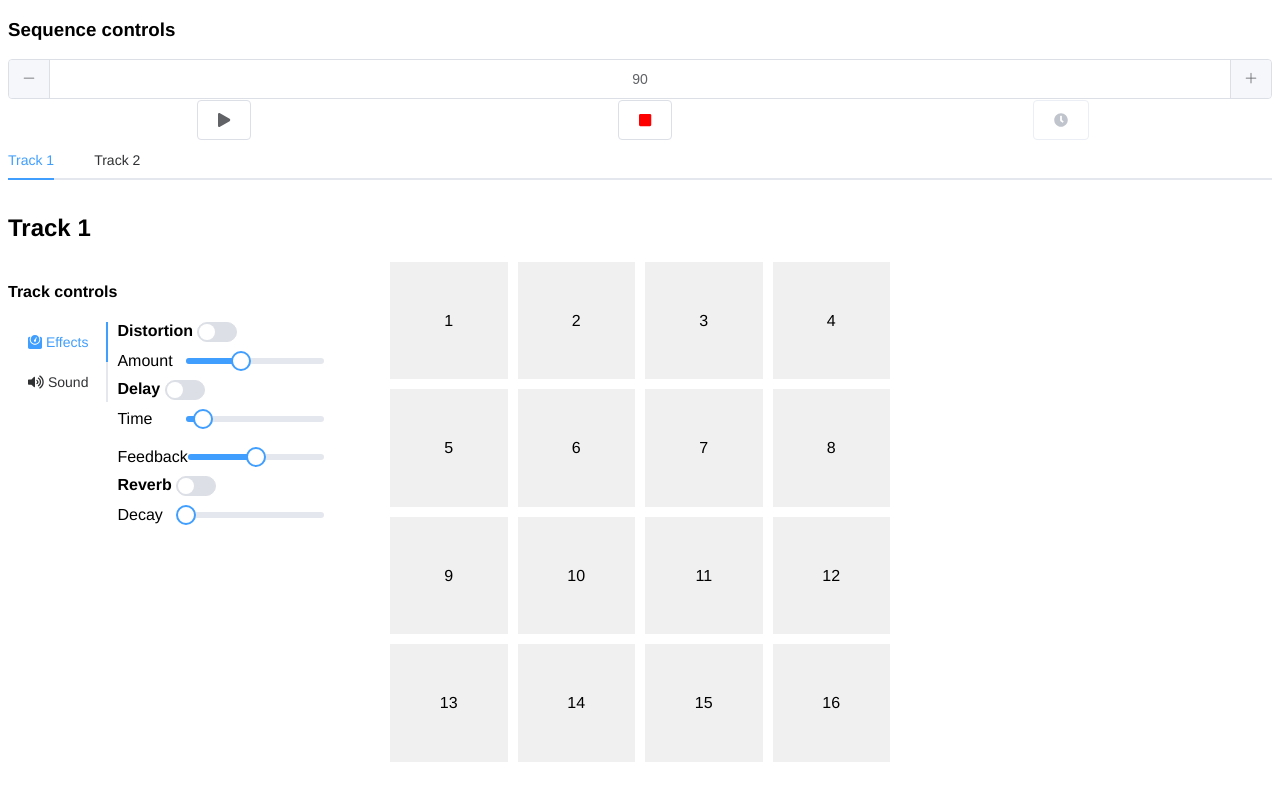
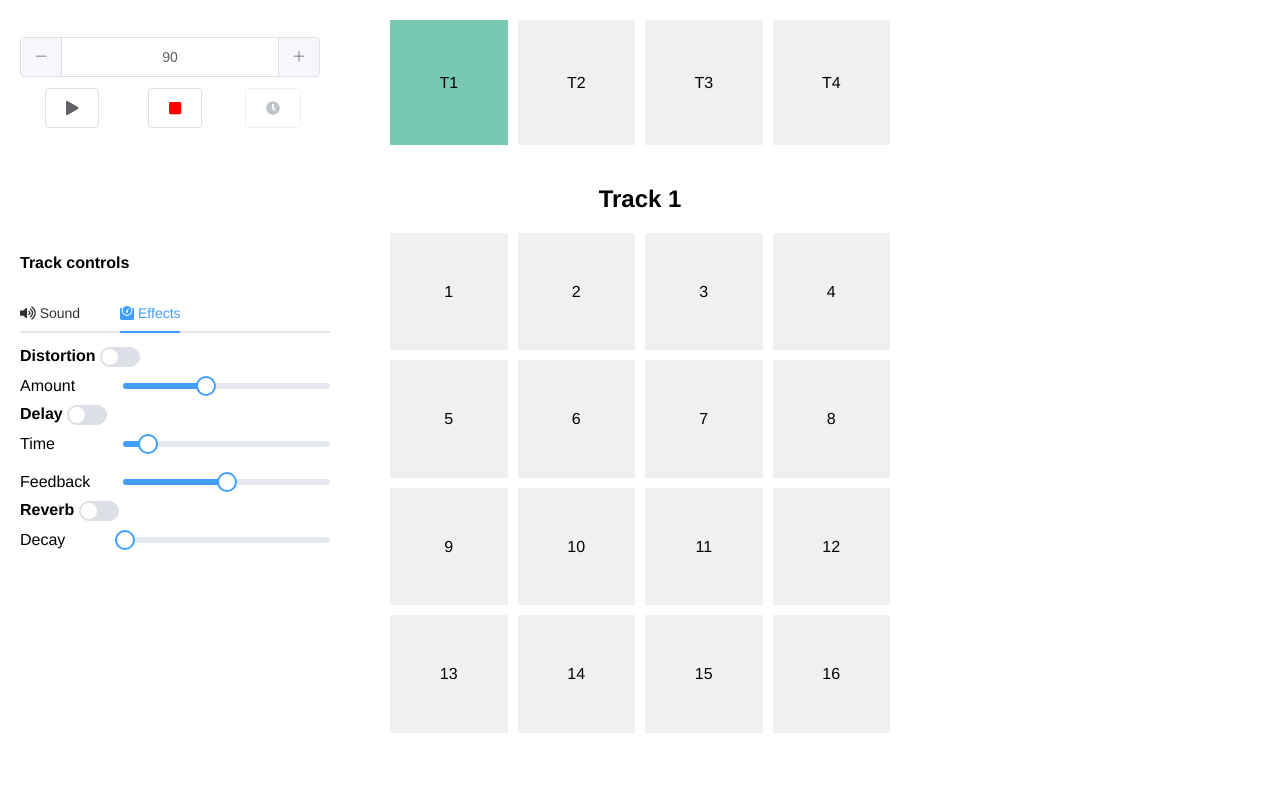
Before and after one commit to Mo0812/sequencer, a Vue app: page / in a window 1280 px wide. Built offline with nearby package versions, Linux system fonts and the light colour scheme.

Commit message:
styled tracks and sequencer part

```diff
--- a/src/App.vue
+++ b/src/App.vue
@@ -6,6 +6,8 @@
 
 <style lang="scss">
 body {
+    margin: 20px;
+
     font-family: "Helvetica Neue", Helvetica, "PingFang SC", "Hiragino Sans GB",
         "Microsoft YaHei", "微软雅黑", Arial, sans-serif;
 }
--- a/src/views/Sequencer/Sequencer.scss
+++ b/src/views/Sequencer/Sequencer.scss
@@ -1,8 +1,22 @@
 .sequencer {
-    .sequence-controls {
+    display: grid;
+    grid-template: auto 1fr / 1fr 2fr 1fr;
+
+    gap: 20px;
+
+    .sequencer-controls {
+        grid-row: 1 / 2;
+        grid-column: 1 / 2;
+
+        align-self: center;
+
+        justify-content: center;
+
         .play-controls {
             display: grid;
             grid-template: 1fr 1fr / repeat(3, 1fr);
+
+            gap: 10px;
 
             .bpm {
                 grid-row: 1 / 1;
@@ -35,4 +49,57 @@
             }
         }
     }
+
+    .sequencer-track-controls {
+        grid-row: 1 / 2;
+        grid-column: 2 / 3;
+
+        width: 500px;
+        height: 250px;
+
+        display: grid;
+        grid-template: repeat(2, 1fr) / repeat(4, 1fr);
+        gap: 10px;
+
+        margin: 0 auto;
+
+        .track {
+            cursor: pointer;
+
+            background-color: #f0f0f0;
+            padding: 10px;
+
+            display: flex;
+            justify-content: center;
+            align-items: center;
+
+            position: relative;
+
+            &:hover {
+                background-color: #e5e5e5;
+
+                & > .settings {
+                    display: block;
+                }
+            }
+
+            &:active,
+            &.active {
+                background-color: rgb(120, 201, 177);
+            }
+        }
+    }
+
+    .sequencer-tracks {
+        grid-row: 2 / 3;
+        grid-column: 1 / 4;
+
+        .sequencer-track {
+            display: none;
+
+            &.active {
+                display: block;
+            }
+        }
+    }
 }
--- a/src/views/Sequencer/Sequencer.vue
+++ b/src/views/Sequencer/Sequencer.vue
@@ -1,7 +1,6 @@
 <template>
     <div class="sequencer">
-        <section class="sequence-controls">
-            <h3>Sequence controls</h3>
+        <section class="sequencer-controls">
             <div class="play-controls">
                 <el-input-number class="bpm" v-model="bpm" />
                 <el-button class="tap" :disabled="true">
@@ -23,14 +22,27 @@
                 </el-button>
             </div>
         </section>
-        <el-tabs v-model="activeTab">
-            <el-tab-pane label="Track 1" name="track1">
-                <Track trackIndex="1" />
-            </el-tab-pane>
-            <el-tab-pane label="Track 2" name="track2">
-                <Track trackIndex="2" />
-            </el-tab-pane>
-        </el-tabs>
+        <section class="sequencer-track-controls" :style="trackStyle">
+            <div
+                class="track"
+                :class="trackIndex == activeTrack ? 'active' : ''"
+                v-for="trackIndex in tracks"
+                :key="trackIndex"
+                @click="setActiveTrack(trackIndex)"
+            >
+                T{{ trackIndex }}
+            </div>
+        </section>
+        <section class="sequencer-tracks">
+            <div
+                class="sequencer-track"
+                :class="trackIndex == activeTrack ? 'active' : ''"
+                v-for="trackIndex in tracks"
+                :key="trackIndex"
+            >
+                <Track :trackIndex="trackIndex" />
+            </div>
+        </section>
     </div>
 </template>
 
@@ -46,7 +58,8 @@ export default {
     name: "Sequencer",
     data() {
         return {
-            activeTab: "track1",
+            activeTrack: 1,
+            tracks: 4,
         };
     },
     components: {
@@ -65,6 +78,13 @@ export default {
                 this.$store.commit("SET_BPM", value);
             },
         },
+        trackStyle() {
+            const rows = this.tracks / 4;
+            return {
+                height: `${125 * rows}px`,
+                gridTemplate: `repeat(${rows}, 1fr) / repeat(4, 1fr)`,
+            };
+        },
     },
     watch: {},
     methods: {
@@ -74,6 +94,9 @@ export default {
         stopSequence() {
             this.$store.commit("STOP_SEQUENCER");
         },
+        setActiveTrack(trackIndex) {
+            this.activeTrack = trackIndex;
+        },
     },
 };
 </script>
--- a/src/views/Track/Track.scss
+++ b/src/views/Track/Track.scss
@@ -6,6 +6,8 @@
     .header {
         grid-row: 1 / 2;
         grid-column: 1 / 1;
+
+        text-align: center;
     }
 
     .main {
@@ -85,7 +87,9 @@
         .pattern {
             width: 500px;
             height: 500px;
+
             margin: 0 auto;
+
             display: grid;
             grid-template: repeat(4, 1fr) / repeat(4, 1fr);
             column-gap: 10px;
--- a/src/views/Track/Track.vue
+++ b/src/views/Track/Track.vue
@@ -8,9 +8,27 @@
                 <section class="track-controls">
                     <h4>Track controls</h4>
                     <el-tabs
-                        tab-position="left"
+                        tab-position="top"
                         v-model="trackControlsActiveTab"
                     >
+                        <el-tab-pane name="sound">
+                            <span slot="label">
+                                <font-awesome-icon icon="volume-up" /> Sound
+                            </span>
+                            <el-select v-model="synthModel">
+                                <el-option key="synth" value="synth"
+                                    >Synth</el-option
+                                >
+                                <el-option key="monoSynth" value="monoSynth"
+                                    >Mono Synth</el-option
+                                >
+                            </el-select>
+                            <el-slider
+                                v-model="volume"
+                                :min="0"
+                                :max="100"
+                            ></el-slider>
+                        </el-tab-pane>
                         <el-tab-pane name="effects">
                             <span slot="label">
                                 <font-awesome-icon icon="weight" />
@@ -98,24 +116,6 @@
                                     </div>
                                 </div>
                             </article>
-                        </el-tab-pane>
-                        <el-tab-pane name="sound">
-                            <span slot="label">
-                                <font-awesome-icon icon="volume-up" /> Sound
-                            </span>
-                            <el-select v-model="synthModel">
-                                <el-option key="synth" value="synth"
-                                    >Synth</el-option
-                                >
-                                <el-option key="monoSynth" value="monoSynth"
-                                    >Mono Synth</el-option
-                                >
-                            </el-select>
-                            <el-slider
-                                v-model="volume"
-                                :min="0"
-                                :max="100"
-                            ></el-slider>
                         </el-tab-pane>
                     </el-tabs>
                 </section>
@@ -216,7 +216,7 @@ export default {
                 delay: {
                     instance: null,
                     properties: {
-                        delayTime: 12.5,
+                        delayTime: 12,
                         feedback: 50,
                     },
                     enabled: false,
@@ -224,7 +224,7 @@ export default {
                 reverb: {
                     instance: null,
                     properties: {
-                        decay: 0,
+                        decay: 1,
                     },
                     enabled: false,
                 },
@@ -403,8 +403,6 @@ export default {
         },
         synthModel: {
             handler(val, oldVal) {
-                // TODO: Add effects to new synth if applied before
-                console.log(val);
                 if (val !== oldVal) {
                     if (val == "synth") {
                         this.synth = new Tone.Synth().toDestination();
@@ -417,6 +415,16 @@ export default {
                                 attack: 0.1,
                             },
                         }).toDestination();
+                    }
+
+                    if (this.effects.distortion.enabled) {
+                        this.synth.connect(this.effects.distortion.instance);
+                    }
+                    if (this.effects.delay.enabled) {
+                        this.synth.connect(this.effects.delay.instance);
+                    }
+                    if (this.effects.reverb.enabled) {
+                        this.synth.connect(this.effects.reverb.instance);
                     }
                 }
             },
```
